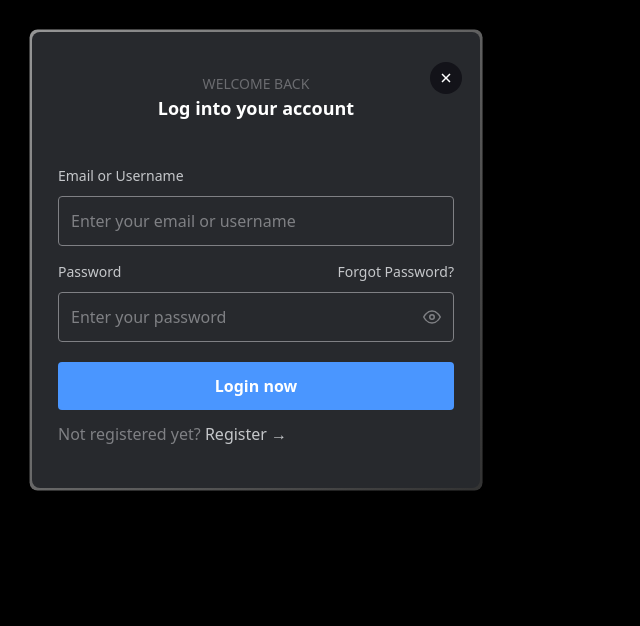
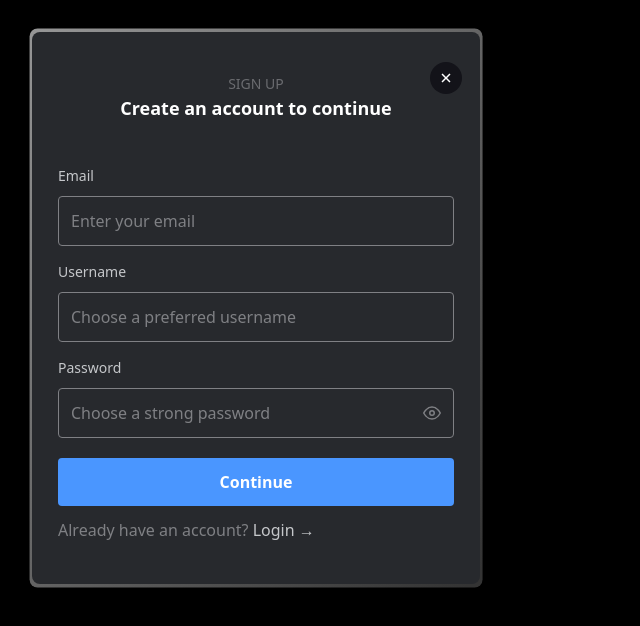
Before and after one commit to Shwetzksk/comments, a React (Vite) app: page / in a window 1280 px wide. Shown: the top 626 px of the page, without its empty margins (0-640 px from the left). Built offline with nearby package versions, Linux system fonts and the light colour scheme.

Commit message:
UI: Signup form, using  textfield, button, card as resuable component

```diff
--- a/src/App.jsx
+++ b/src/App.jsx
@@ -7,11 +7,36 @@ import { twMerge } from "tailwind-merge";
 function App() {
   return (
     <>
-      <Login />
+      <Signup />
     </>
   );
 }
 
+function Signup() {
+  return (
+    <Card closeIcon={true}>
+      <div>
+        <p className="text-gray-4 font-medium text-sm uppercase">SIGN UP</p>
+        <h3 className="font-semibold text-lg">Create an account to continue</h3>
+      </div>
+      <div className="flex flex-col gap-4 mb-5 mt-11">
+        <Textfield label="Email" placeholder="Enter your email" />
+        <Textfield label="Username" placeholder="Choose a preferred username" />
+        <Textfield
+          label="Password"
+          type="password"
+          placeholder="Choose a strong password"
+          icon={<FiEye className="text-lg" />}
+        />
+      </div>
+      <Button className="w-full">Continue</Button>
+      <p className="text-gray-3 mt-3 text-left">
+        Already have an account?
+        <span className="text-gray-2"> Login →</span>
+      </p>
+    </Card>
+  );
+}
 function Login() {
   return (
     <Card closeIcon={true}>
```
